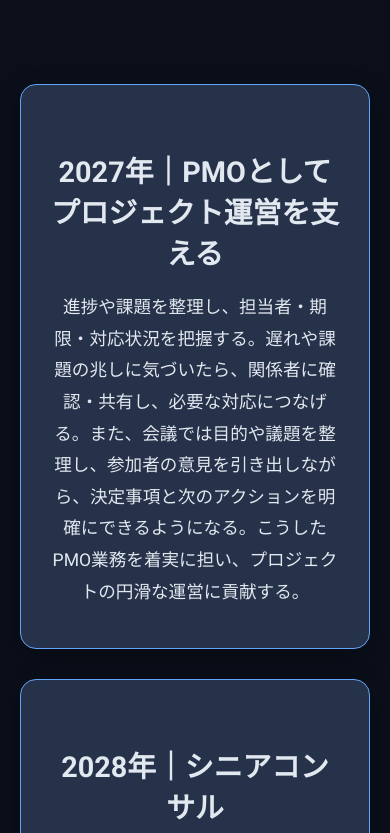
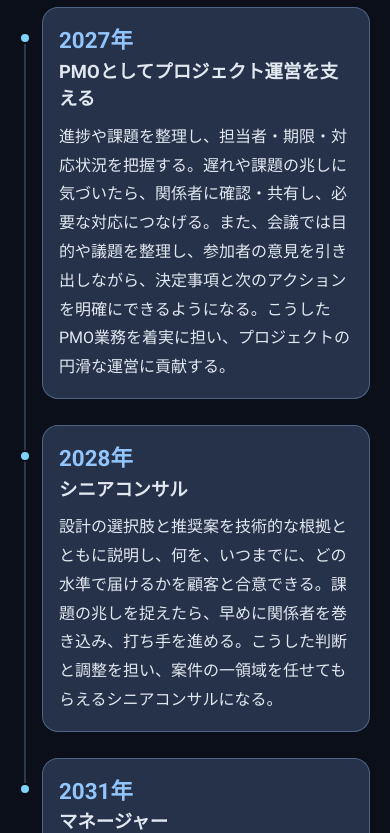
Before and after one commit to Gu4p2e/portfolio, a plain HTML site: page career.html in a window 390 px wide. Shown: the part 183-1016 px from the top of the page. Drawn offline with Linux system fonts and the light colour scheme.

Commit message:
Use a responsive timeline on the public Career page

```diff
--- a/career.html
+++ b/career.html
@@ -3,9 +3,142 @@
 <head>
   <meta charset="UTF-8">
   <meta name="viewport" content="width=device-width, initial-scale=1.0">
-  <title>Career - Jun's Portfolio</title>
+  <title>キャリアビジョン - Jun's Portfolio</title>
   <link href="https://fonts.googleapis.com/css2?family=Noto+Sans+JP:wght@400;700&family=Roboto:wght@400;700&display=swap" rel="stylesheet">
   <link rel="stylesheet" href="style.css">
+  <style>
+    .career-page {
+      max-width: 860px;
+      margin-inline: auto;
+      padding: 0 20px 64px;
+      text-align: left;
+    }
+
+    .career-page h1 {
+      margin: 52px 0 32px;
+      text-align: center;
+      font-size: clamp(2rem, 5vw, 3rem);
+    }
+
+    .career-timeline {
+      margin: 0;
+      padding: 0;
+      list-style: none;
+    }
+
+    .career-timeline > li {
+      --year-column: 7rem;
+      --timeline-gap: 2rem;
+      position: relative;
+      display: grid;
+      grid-template-columns: var(--year-column) minmax(0, 1fr);
+      gap: var(--timeline-gap);
+      padding-bottom: 26px;
+    }
+
+    .career-timeline > li:last-child {
+      padding-bottom: 0;
+    }
+
+    .career-timeline > li::before,
+    .career-timeline > li::after {
+      content: "";
+      position: absolute;
+      left: calc(var(--year-column) + var(--timeline-gap) / 2);
+      transform: translateX(-50%);
+    }
+
+    .career-timeline > li:not(:last-child)::before {
+      top: 30px;
+      width: 1px;
+      height: 100%;
+      background: #4e6385;
+    }
+
+    .career-timeline > li::after {
+      top: 25px;
+      width: 12px;
+      height: 12px;
+      border: 2px solid #0a0f1a;
+      border-radius: 50%;
+      background: #7dd3fc;
+      box-sizing: border-box;
+    }
+
+    .career-milestone {
+      display: grid;
+      grid-template-columns: subgrid;
+      grid-column: 1 / -1;
+      align-items: start;
+      margin: 0;
+      font-size: 1rem;
+    }
+
+    .career-milestone time {
+      padding: 17px 0 0;
+      color: #93c5fd;
+      font-size: 1.4rem;
+      line-height: 1.5;
+    }
+
+    .career-milestone-title {
+      padding: 20px 24px 0;
+      border: 1px solid #4e6385;
+      border-bottom: 0;
+      border-radius: 16px 16px 0 0;
+      background: #263249;
+      font-size: clamp(1.15rem, 3vw, 1.45rem);
+      line-height: 1.5;
+    }
+
+    .career-timeline p {
+      grid-column: 2;
+      margin: calc(-1 * var(--timeline-gap)) 0 0;
+      padding: 10px 24px 22px;
+      border: 1px solid #4e6385;
+      border-top: 0;
+      border-radius: 0 0 16px 16px;
+      background: #263249;
+      color: #e2e8f0;
+      line-height: 1.8;
+    }
+
+    @media (max-width: 600px) {
+      .career-timeline > li {
+        display: block;
+        padding-left: 22px;
+      }
+
+      .career-timeline > li::before,
+      .career-timeline > li::after {
+        left: 5px;
+      }
+
+      .career-milestone {
+        display: block;
+        padding: 16px 16px 0;
+        border: 1px solid #4e6385;
+        border-bottom: 0;
+        border-radius: 16px 16px 0 0;
+        background: #263249;
+      }
+
+      .career-milestone time,
+      .career-milestone-title {
+        display: block;
+        padding: 0;
+      }
+
+      .career-milestone-title {
+        border: 0;
+      }
+
+      .career-timeline p {
+        margin: 0;
+        padding: 10px 16px 16px;
+      }
+    }
+  </style>
 </head>
 <body>
   <nav aria-label="メインナビゲーション">
@@ -17,22 +150,31 @@
     <a href="career.html" aria-current="page">Career</a>
   </nav>
 
-  <main>
-    <h1>Career</h1>
-    <div class="projects-section">
-      <section class="project-card skill-sheet-card">
-        <h2>2027年｜PMOとしてプロジェクト運営を支える</h2>
+  <main class="career-page">
+    <h1>キャリアビジョン</h1>
+    <ol class="career-timeline" role="list">
+      <li>
+        <h2 class="career-milestone">
+          <time datetime="2027">2027年</time>
+          <span class="career-milestone-title">PMOとしてプロジェクト運営を支える</span>
+        </h2>
         <p>進捗や課題を整理し、担当者・期限・対応状況を把握する。遅れや課題の兆しに気づいたら、関係者に確認・共有し、必要な対応につなげる。また、会議では目的や議題を整理し、参加者の意見を引き出しながら、決定事項と次のアクションを明確にできるようになる。こうしたPMO業務を着実に担い、プロジェクトの円滑な運営に貢献する。</p>
-      </section>
-      <section class="project-card skill-sheet-card">
-        <h2>2028年｜シニアコンサル</h2>
+      </li>
+      <li>
+        <h2 class="career-milestone">
+          <time datetime="2028">2028年</time>
+          <span class="career-milestone-title">シニアコンサル</span>
+        </h2>
         <p>設計の選択肢と推奨案を技術的な根拠とともに説明し、何を、いつまでに、どの水準で届けるかを顧客と合意できる。課題の兆しを捉えたら、早めに関係者を巻き込み、打ち手を進める。こうした判断と調整を担い、案件の一領域を任せてもらえるシニアコンサルになる。</p>
-      </section>
-      <section class="project-card skill-sheet-card">
-        <h2>2031年｜マネージャー</h2>
+      </li>
+      <li>
+        <h2 class="career-milestone">
+          <time datetime="2031">2031年</time>
+          <span class="career-milestone-title">マネージャー</span>
+        </h2>
         <p>技術と顧客折衝に強いPMとして、メンバーが課題を先読みし、自分で打ち手を考えて動けるチームを育てる。実案件で一段難しい仕事を任せ、試行錯誤やつまずきを次の成長につなげる。技術的に難しい判断や顧客との調整が必要なときは、自分が支えに入れるマネージャーになる。</p>
-      </section>
-    </div>
+      </li>
+    </ol>
   </main>
 </body>
 </html>
```
